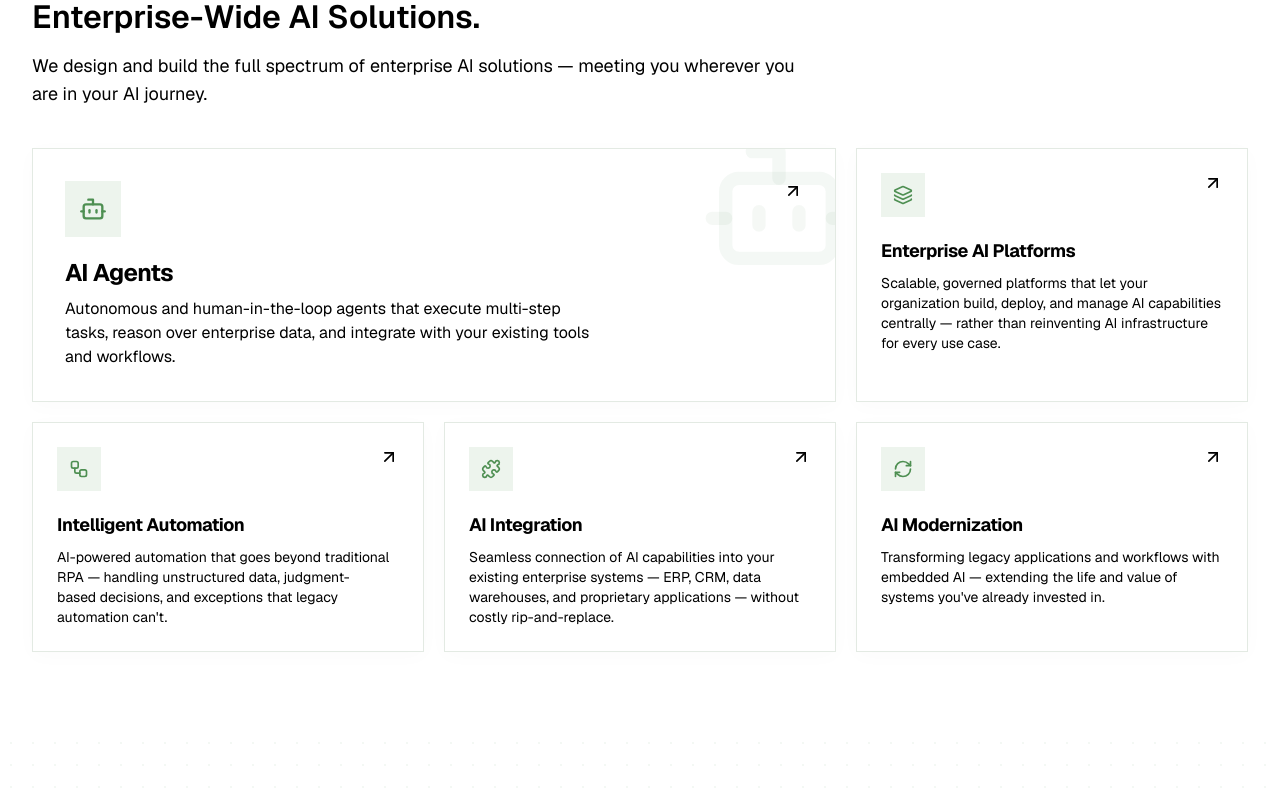
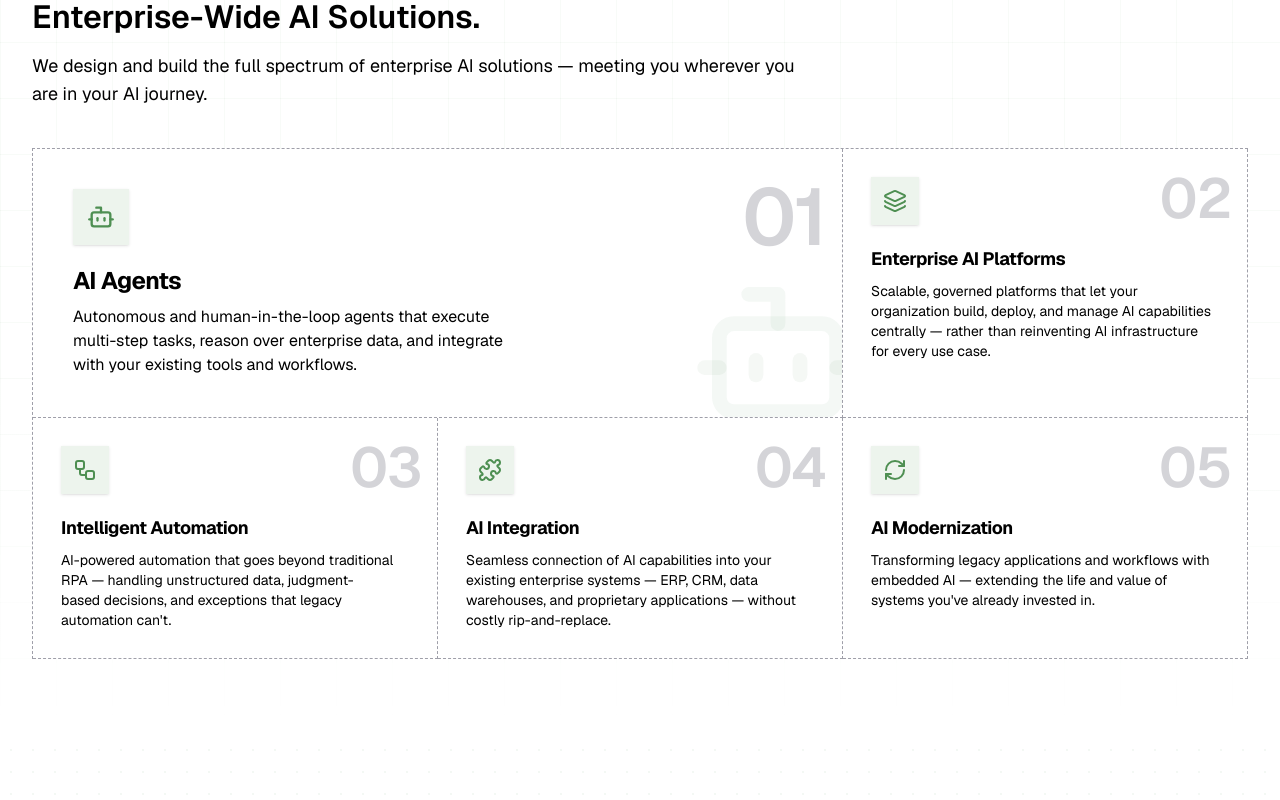
Before and after one commit to Novacrystara-AI-Labs/Novacrystara-AI-Labs, a Next.js app: page / in a window 1280 px wide. Shown: the part 5240-6040 px from the top of the page. Built offline with nearby package versions, Linux system fonts and the light colour scheme.

Commit message:
model ai stack block changed

```diff
--- a/components/sections/MethodologySection.tsx
+++ b/components/sections/MethodologySection.tsx
@@ -9,6 +9,7 @@ import {
   useReducedMotion,
   type Variants,
 } from "framer-motion";
+import { Compass, Blocks, Hammer, Rocket, RefreshCw, type LucideIcon } from "lucide-react";
 import { methodology } from "@/content/methodology";
 import { Container } from "@/components/ui/Container";
 import { Eyebrow } from "@/components/ui/Eyebrow";
@@ -17,6 +18,15 @@ import { cn } from "@/lib/utils";
 import type { Phase } from "@/types";
 
 const phases = methodology.phases;
+
+// Per-phase icon (by title) for the detail panel.
+const phaseIcons: Record<string, LucideIcon> = {
+  Discovery: Compass,
+  Architecture: Blocks,
+  Build: Hammer,
+  Deploy: Rocket,
+  "Continuous Optimization": RefreshCw,
+};
 
 /**
  * SECTION 6 — Methodology / Approach (arch §5 #6).
@@ -76,6 +86,7 @@ function PinnedStepper() {
 
   const phase = phases[active];
   const num = String(active + 1).padStart(2, "0");
+  const PhaseIcon = phaseIcons[phase.title] ?? Compass;
 
   return (
     <div
@@ -154,16 +165,39 @@ function PinnedStepper() {
                   initial="enter"
                   animate="center"
                   exit="exit"
+                  className="relative max-w-xl"
                 >
-                  <p className="font-mono text-sm tracking-wide text-accent">
-                    {num} — {phase.title}
-                  </p>
-                  <h3 className="mt-3 text-balance text-3xl font-bold tracking-tight text-foreground xl:text-4xl">
-                    {phase.headline ?? phase.title}
-                  </h3>
-                  <p className="mt-5 max-w-md text-pretty text-lg leading-relaxed text-muted">
-                    {phase.description}
-                  </p>
+                  {/* Crop-mark frame corners */}
+                  <span
+                    aria-hidden
+                    className="absolute -left-5 -top-5 size-7 border-l-2 border-t-2 border-accent/40"
+                  />
+                  <span
+                    aria-hidden
+                    className="absolute -bottom-5 -right-5 size-7 border-b-2 border-r-2 border-accent/40"
+                  />
+
+                  {/* Ghost icon watermark */}
+                  <PhaseIcon
+                    aria-hidden
+                    className="pointer-events-none absolute -right-2 top-0 size-40 text-accent/[0.06]"
+                  />
+
+                  <div className="relative">
+                    <span className="inline-flex size-12 items-center justify-center border border-accent/30 bg-accent/10 text-accent">
+                      <PhaseIcon aria-hidden className="size-6" />
+                    </span>
+
+                    <h3 className="mt-6 text-balance text-3xl font-bold tracking-tight text-foreground xl:text-4xl">
+                      {phase.headline ?? phase.title}
+                    </h3>
+                    <p className="mt-4 max-w-md text-pretty text-lg leading-relaxed text-muted">
+                      {phase.description}
+                    </p>
+
+                    {/* Decorative accent line */}
+                    <div className="mt-7 h-px w-full max-w-md bg-gradient-to-r from-accent/50 via-accent/20 to-transparent" />
+                  </div>
                 </motion.div>
               </AnimatePresence>
             </div>
--- a/components/sections/SolutionCard.tsx
+++ b/components/sections/SolutionCard.tsx
@@ -1,55 +1,71 @@
-import { ArrowUpRight, type LucideIcon } from "lucide-react";
-import { SpotlightCard } from "@/components/ui/SpotlightCard";
+import type { LucideIcon } from "lucide-react";
 import { cn } from "@/lib/utils";
 import type { Solution } from "@/types";
 
-/** A single solution offering (arch §5 #4). Featured variant is larger + typographically louder. */
+/**
+ * A single solution offering — sharp-edged blueprint bento cell that shares its
+ * dashed borders with neighbours (no gaps). Icon + big watermark index, with a
+ * green wash that slides up on hover while the content lifts. Featured variant
+ * is larger and adds a ghost-icon watermark.
+ */
 export function SolutionCard({
   solution,
   icon: Icon,
+  index,
   featured = false,
   className,
 }: {
   solution: Solution;
   icon: LucideIcon;
+  index: number;
   featured?: boolean;
   className?: string;
 }) {
   return (
-    <SpotlightCard
+    <div
       className={cn(
-        "group flex h-full flex-col rounded-none border border-border bg-white p-6 shadow-[0_4px_20px_rgba(0,0,0,0.02)]",
-        "transition-all duration-300 ease-nova hover:-translate-y-1.5 hover:border-accent hover:shadow-[0_16px_40px_rgba(78,143,82,0.1)]",
-        featured && "sm:p-8",
+        "group relative flex flex-col overflow-hidden border-b border-r border-dashed border-zinc-400 bg-white transition-all duration-300",
+        featured ? "p-8 md:p-10" : "p-6 md:p-7",
         className,
       )}
     >
-      {/* Decorative watermark icon in the featured cell */}
+      {/* Green wash slides up on hover */}
+      <div
+        aria-hidden
+        className="pointer-events-none absolute inset-0 z-0 translate-y-full bg-[#e2f5e5] transition-transform duration-500 ease-nova group-hover:translate-y-0"
+      />
+
+      {/* Ghost-icon watermark (featured only) */}
       {featured ? (
         <Icon
           aria-hidden
-          className="pointer-events-none absolute -right-6 -top-6 size-40 text-accent/[0.06] transition-transform duration-500 group-hover:scale-110 group-hover:text-accent/[0.09]"
+          className="pointer-events-none absolute -bottom-6 -right-6 z-[1] size-44 text-accent/[0.06] transition-all duration-500 group-hover:scale-105 group-hover:text-accent/[0.1]"
         />
       ) : null}
 
-      <div className="relative flex items-start justify-between gap-3">
+      {/* Big watermark index (top-right) */}
       <span
         className={cn(
-            "inline-flex items-center justify-center rounded-none bg-accent/10 text-accent transition-all duration-300 group-hover:bg-accent group-hover:text-white",
-            featured ? "size-14" : "size-11",
+          "pointer-events-none absolute right-4 top-2 z-[1] font-semibold leading-none tracking-tight text-zinc-300 transition-colors duration-300 group-hover:text-accent/50",
+          featured ? "text-[4rem] sm:text-[5rem]" : "text-[3rem] sm:text-[3.5rem]",
         )}
       >
-          <Icon aria-hidden className={featured ? "size-7" : "size-5"} />
+        {String(index + 1).padStart(2, "0")}
       </span>
-        <ArrowUpRight
-          aria-hidden
-          className="size-5 shrink-0 text-muted transition-all duration-300 group-hover:-translate-y-0.5 group-hover:translate-x-0.5 group-hover:text-accent"
-        />
-      </div>
 
+      {/* Content */}
+      <div className="relative z-10 flex h-full flex-col transition-transform duration-500 ease-nova group-hover:-translate-y-1">
+        <span
+          className={cn(
+            "inline-flex items-center justify-center bg-accent/10 text-accent shadow-sm transition-all duration-300 group-hover:bg-accent group-hover:text-white",
+            featured ? "size-14" : "size-12",
+          )}
+        >
+          <Icon aria-hidden className={featured ? "size-7" : "size-6"} />
+        </span>
         <h3
           className={cn(
-          "relative mt-5 font-bold tracking-tight text-foreground transition-colors duration-300 group-hover:text-accent",
+            "mt-5 font-bold tracking-tight text-foreground transition-colors duration-300 group-hover:text-accent",
             featured ? "text-2xl" : "text-lg",
           )}
         >
@@ -57,12 +73,13 @@ export function SolutionCard({
         </h3>
         <p
           className={cn(
-          "relative mt-2 text-pretty leading-relaxed text-muted",
-          featured ? "max-w-xl text-base" : "text-sm",
+            "mt-2 text-pretty leading-relaxed text-muted",
+            featured ? "max-w-md text-base" : "text-sm",
           )}
         >
           {solution.description}
         </p>
-    </SpotlightCard>
+      </div>
+    </div>
   );
 }
--- a/components/sections/SolutionsSection.tsx
+++ b/components/sections/SolutionsSection.tsx
@@ -14,30 +14,40 @@ const iconByTitle: Record<string, LucideIcon> = {
   "AI Modernization": RefreshCw,
 };
 
-// First card is featured (wide); the rest fill a tidy 3-col bento.
+// First card is featured (spans two columns of the bento).
 const spans = ["sm:col-span-2 lg:col-span-2", "", "", "", ""];
 
-/** SECTION 4 — What We Build (arch §5 #4). Asymmetric bento of solution offerings. */
+/** SECTION 4 — What We Build (arch §5 #4). Blueprint bento of solution offerings. */
 export function SolutionsSection() {
   return (
-    <Section id="solutions">
+    <Section id="solutions" className="relative overflow-hidden">
+      {/* Faint blueprint grid wash */}
+      <div
+        aria-hidden
+        className="bg-blueprint mask-fade-b pointer-events-none absolute inset-0 -z-10 opacity-60"
+      />
+
       <Reveal className="max-w-3xl">
-        <Eyebrow label="What We Build" index={4} />
+        <Eyebrow label="What We Build" />
         <h2 className="mt-5 text-balance text-h2 font-semibold">{solutions.heading}</h2>
         <p className="mt-4 text-pretty text-lg text-muted">{solutions.intro}</p>
       </Reveal>
 
-      <div className="mt-10 grid gap-5 sm:grid-cols-2 lg:grid-cols-3">
-        {solutions.solutions.map((s, i) => (
-          <Reveal key={s.title} className={`h-full ${spans[i]}`} delay={i * 0.05}>
+      {/* Shared dashed borders (no gaps), varied sizes — the featured lead card spans two cells. */}
+      <Reveal>
+        <div className="mt-10 grid grid-cols-1 border-l border-t border-dashed border-zinc-400 sm:grid-cols-2 lg:grid-cols-3">
+          {solutions.solutions.map((s, i) => (
             <SolutionCard
+              key={s.title}
               solution={s}
               icon={iconByTitle[s.title] ?? Bot}
+              index={i}
               featured={i === 0}
+              className={spans[i]}
             />
-          </Reveal>
-        ))}
-      </div>
+          ))}
+        </div>
+      </Reveal>
     </Section>
   );
 }
```
Lines whose indentation alone changed are shown as unchanged.
